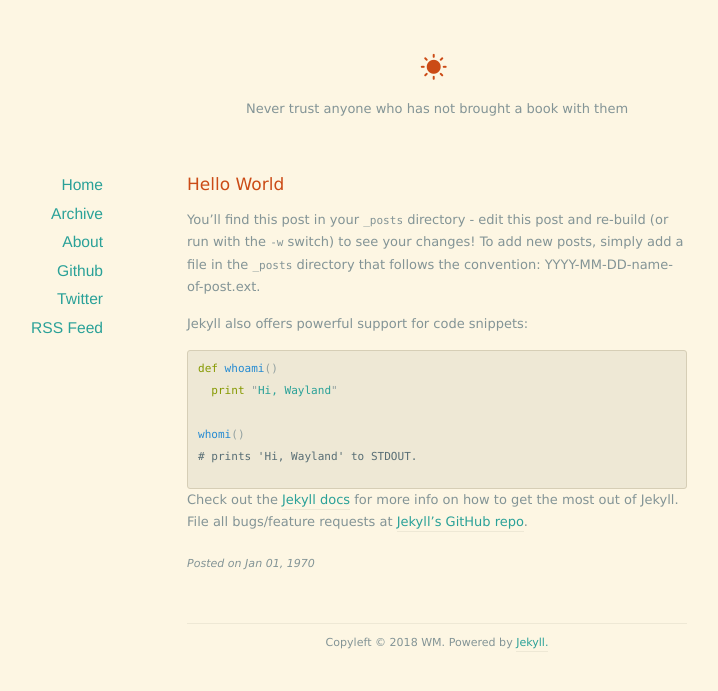
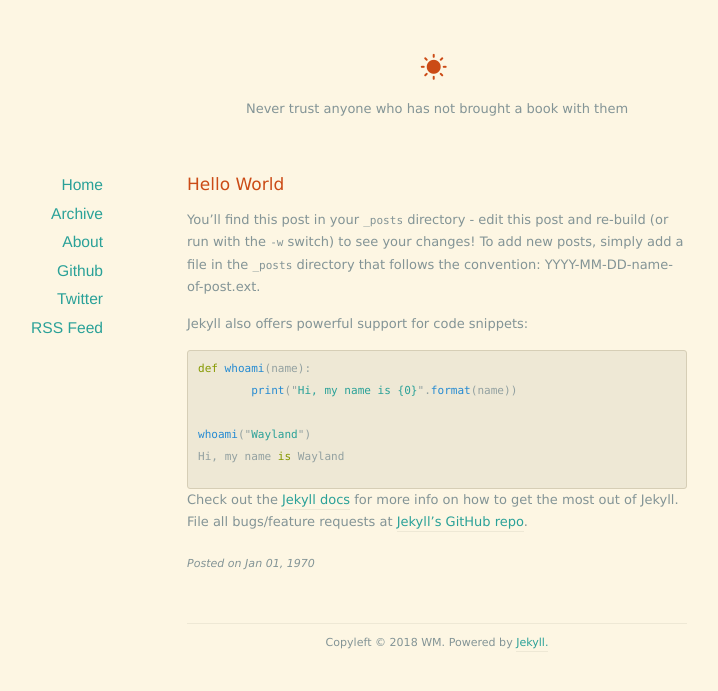
Before and after one commit to dotwayland/dotwayland.github.io, a Jekyll site: the page built from _posts/1970-01-01-hello-world.md, in a window 1280 px wide. Shown: the top 691 px of the page, without its empty margins (203-921 px from the left). Built offline with Jekyll 4.4.1, drawn with Linux system fonts in a browser that asks for light colours; nearby versions of some CDN libraries.

Commit message:
Update 1970-01-01-hello-world.md

```diff
--- a/_posts/1970-01-01-hello-world.md
+++ b/_posts/1970-01-01-hello-world.md
@@ -11,11 +11,11 @@ To add new posts, simply add a file in the `_posts` directory that follows the c
 Jekyll also offers powerful support for code snippets:
 
 {% highlight python %}
-def whoami()
-  print "Hi, Wayland"
+def whoami(name):
+	print("Hi, my name is {0}".format(name))
 
-whomi()
-# prints 'Hi, Wayland' to STDOUT.
+whoami("Wayland")
+Hi, my name is Wayland
 {% endhighlight %}
 
 Check out the [Jekyll docs][jekyll] for more info on how to get the most out of Jekyll. File all bugs/feature requests at [Jekyll's GitHub repo][jekyll-gh].
```
